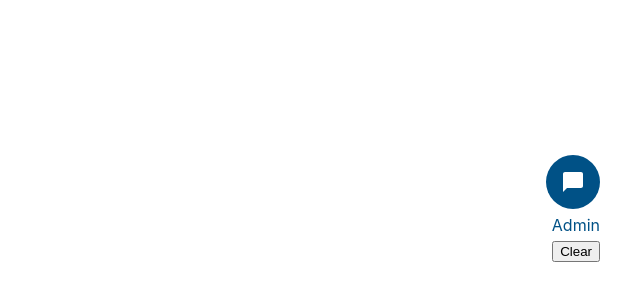
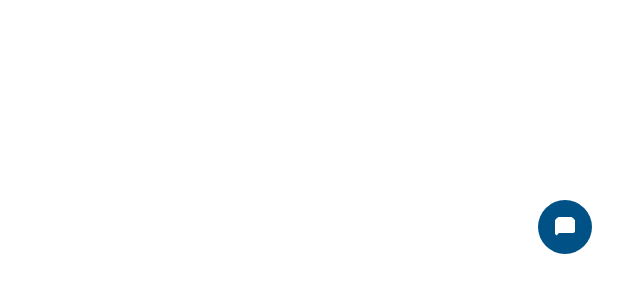
Before and after one commit to blackmoc/CCHIE_Application, a React (Create React App) app: page /chat in a window 1280 px wide. Shown: the part 488-788 px from the top of the page, without its empty margins (640-1280 px from the left). Built offline with nearby package versions, Linux system fonts and the light colour scheme.

Commit message:
Chatbot Update
Update to the IconButton and scrolling mechanism of the chatbot interface.

```diff
--- a/src/pages/Chat.js
+++ b/src/pages/Chat.js
@@ -94,22 +94,13 @@ function Chat() {
         </section>
       </div>
       <div className="bottom-elem">
-        <IconButton
-          sx={{
-            backgroundColor: "rgba(0, 81, 134, 1)",
-            borderRadius: "50%",
-            padding: "15px",
-            color: "white",
-          }}
-          className="trigger-button"
-          onClick={handleTrigger}
-        >
-          <ChatBubble fontSize="inherit" />
+        <IconButton onClick={handleTrigger}>
+          <ChatBubble className="trigger-button" fontSize="inherit" />
         </IconButton>
-        <Link className="signin-link" to={"/signin"}>
+        {/* <Link className="signin-link" to={"/signin"}>
           Admin
         </Link>
-        <button onClick={handleClear}>Clear</button>
+        <button onClick={handleClear}>Clear</button> */}
       </div>
     </div>
   );
--- a/src/styles/chat.css
+++ b/src/styles/chat.css
@@ -33,7 +33,8 @@ p {
 	flex-direction: column;
 	align-items: flex-start;
 	width: 400px;
-	height: 700px;
+	max-width: 400px;
+	height: 600px;
 	overflow: hidden;
 	border-radius: 10px;
 	background: var(--chatbg);
@@ -65,7 +66,7 @@ p {
 .conversation {
 	display: flex;
 	flex-direction: column;
-	max-height: 500px;
+	max-height: 425px;
 	overflow-y: auto;
 }
 
@@ -133,7 +134,7 @@ textarea {
 	padding: 15px 2px 2px 15px;
 	margin: 2px 0 2px 1px;
 	font-family: Arial, Helvetica, sans-serif;
-	font-size: 15px;
+	font-size: 16px;
 	resize: none;
 	border: none;
 	height: 50px;
@@ -146,6 +147,18 @@ textarea {
 	align-items: flex-end;
 	margin-top: 20px;
 	gap: 6px;
+}
+
+.trigger-button {
+	background-color: rgba(0, 81, 134, 1);
+	border-radius: 50%;
+	padding: 15px;
+	color: white;
+}
+
+.trigger-button::hover {
+	background: none;
+	color: pink;
 }
 
 .trigger-button::after {
```
